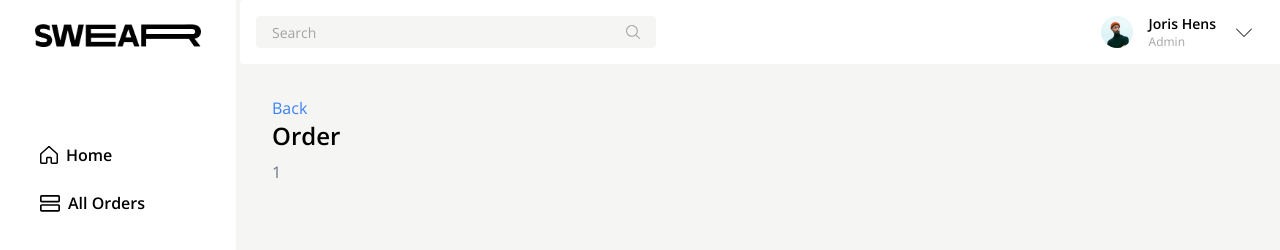
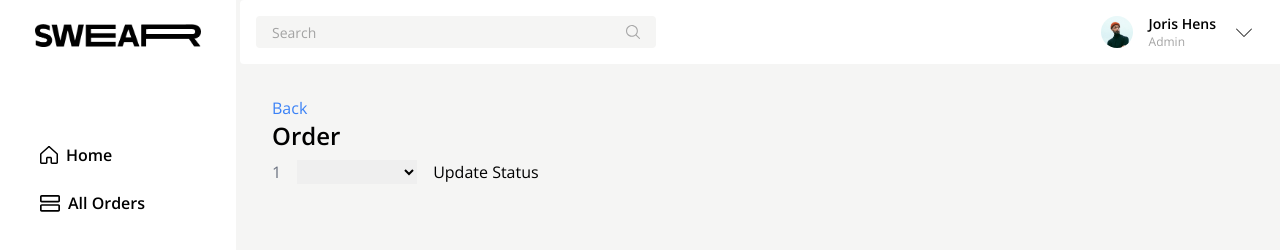
Before and after one commit to GlennVinck/swear-frontend, a Vue app: page /orders/1 in a window 1280 px wide. Shown: the top 250 px of the page. Built offline with nearby package versions, Linux system fonts and the light colour scheme; no server answers; sample sign-in values are in the browser's storage.

Commit message:
feat: update order status and send PUT request to database

```diff
--- a/src/views/OrderDetails.vue
+++ b/src/views/OrderDetails.vue
@@ -14,6 +14,7 @@ watchEffect(() => {
 
 const orderId = ref(router.currentRoute.value.params.id);
 const orderDetails = ref({});
+const selectedStatus = ref("");
 
 const fetchOrderDetails = async () => {
   try {
@@ -31,11 +32,38 @@ const fetchOrderDetails = async () => {
 
     if (data.status === "success") {
       orderDetails.value = data.data.order;
+      selectedStatus.value = orderDetails.value.status;
     } else {
       console.error("Error fetching order details:", data.message);
     }
   } catch (error) {
     console.error("Error fetching order details:", error);
+  }
+};
+
+const updateOrderStatus = async () => {
+  try {
+    const response = await fetch(
+      `http://localhost:3000/api/v1/orders/${orderId.value}`,
+      {
+        method: "PUT",
+        headers: {
+          Authorization: `Bearer ${localStorage.getItem("token")}`,
+          "Content-Type": "application/json",
+        },
+        body: JSON.stringify({ status: selectedStatus.value }),
+      }
+    );
+
+    const data = await response.json();
+
+    if (data.status === "success") {
+      await fetchOrderDetails();
+    } else {
+      console.error("Error updating order status:", data.message);
+    }
+  } catch (error) {
+    console.error("Error updating order status:", error);
   }
 };
 
@@ -56,10 +84,21 @@ onMounted(() => {
 
         <h1 class="text-2xl font-semibold mb-2">Order</h1>
         <div class="flex items-center">
-          <p class="text-base font-light mr-4 text-gray-500">
-            {{ orderId }}
+          <p class="text-base font-light mr-4 text-gray-500">{{ orderId }}</p>
+
+          <p class="text-base font-semibold">
+            {{ orderDetails.status }}
           </p>
-          <p class="text-base font-light pl-4">{{ orderDetails.status }}</p>
+
+          <!-- Dropdown menu for order status -->
+          <select v-model="selectedStatus" class="text-base font-light pl-4">
+            <option value="pending">Pending</option>
+            <option value="in progress">In Progress</option>
+            <option value="completed">Completed</option>
+          </select>
+          <button @click="updateOrderStatus" class="text-base font-light pl-4">
+            Update Status
+          </button>
         </div>
 
         <h3 class="text-base font-semibold mb-2 mt-16">Overview</h3>
@@ -191,13 +230,6 @@ onMounted(() => {
                 {{ orderDetails.orderDate }}
               </p>
             </div>
-
-            <div>
-              <p class="text-sm text-gray-500 mb-1">Status</p>
-              <p class="text-base font-semibold">
-                {{ orderDetails.status }}
-              </p>
-            </div>
           </div>
         </div>
         <div class="md:text-right">
```
